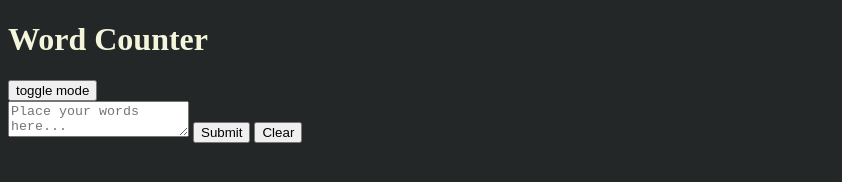
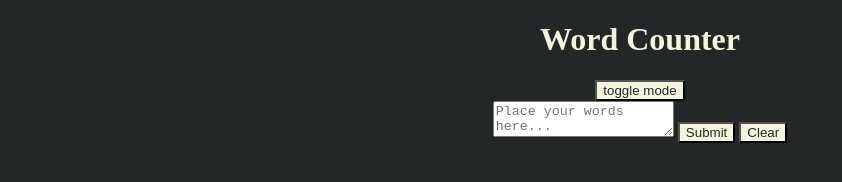
Before and after one commit to skeoswf/word-counter, a plain HTML site: page index.html in a window 1280 px wide. Shown: the whole page, without its empty margins (0-842 px from the left). Drawn offline with Linux system fonts and the light colour scheme.

Commit message:
Fixed button coloring for mode toggle

```diff
--- a/index.html
+++ b/index.html
@@ -9,13 +9,17 @@
 
   <body class="dark-mode">
     <h1>Word Counter</h1>
-    <button id="bg-switch">toggle mode</button>
-    <div id="error" class="error"></div>
+    <button id="bg-switch" class="button-dark-mode">toggle mode</button>
     <form>
       <textarea placeholder="Place your words here..."></textarea>
-      <button type="submit">Submit</button>
-      <button type="reset">Clear</button>
+      <button id="submit-button" type="submit" class="button-dark-mode">
+        Submit
+      </button>
+      <button id="clear-button" type="reset" class="button-dark-mode">
+        Clear
+      </button>
     </form>
+    <div id="error" class="error"></div>
     <div id="word-count"></div>
   </body>
   <script src="main.js"></script>
--- a/main.css
+++ b/main.css
@@ -1,8 +1,20 @@
 body {
-  background-color: white;
+  background-color: beige;
+  color: rgb(35, 39, 39);
+  text-align: center;
+}
+
+button {
+  background-color: rgb(35, 39, 39);
+  color: beige;
 }
 
 .dark-mode {
   background-color: rgb(35, 39, 39);
   color: beige;
 }
+
+.button-dark-mode {
+  background-color: beige;
+  color: rgb(35, 39, 39);
+}
--- a/main.js
+++ b/main.js
@@ -28,7 +28,10 @@ const textarea = document.querySelector("textarea");
 const form = document.querySelector("form");
 const error = document.querySelector("#error");
 const wordCount = document.querySelector("#word-count");
+
 const toggleButton = document.querySelector("#bg-switch");
+const submitButton = document.querySelector("#submit-button");
+const clearButton = document.querySelector("#clear-button");
 
 const body = document.querySelector("body");
 
@@ -48,4 +51,7 @@ form.addEventListener("reset", () => {
 
 toggleButton.addEventListener("click", (event) => {
   body.classList.toggle("dark-mode");
+  toggleButton.classList.toggle("button-dark-mode");
+  submitButton.classList.toggle("button-dark-mode");
+  clearButton.classList.toggle("button-dark-mode");
 });
```
